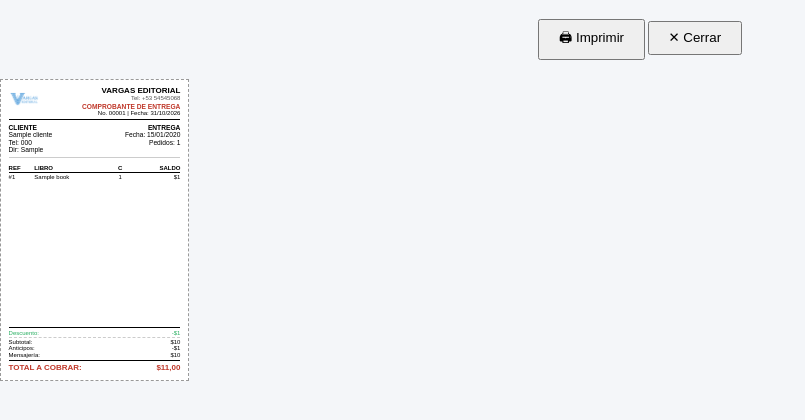
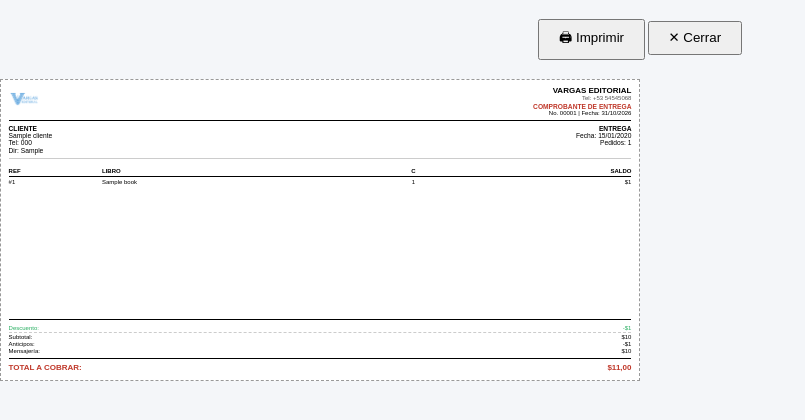
Before and after one commit to yandivd/erp_vargas_editorial, a Django app: page /pedidos/entregas/1/comprobante-carta/ in a window 1280 px wide. Shown: the top 420 px of the page, without its empty margins (0-805 px from the left). Run offline with Django 5.2, Linux system fonts and the light colour scheme; tables that the repository leaves empty hold one stand-in row (values such as "Sample post").

Commit message:
format 5x4

```diff
--- a/templates/impresion_carta_pequena.html
+++ b/templates/impresion_carta_pequena.html
@@ -5,13 +5,18 @@
     <meta charset="UTF-8">
     <title>{% block title %}Documento{% endblock %}</title>
     <style>
-        /* Hoja Carta */
+        /* Hoja Carta - Márgenes al mínimo para aprovechar todo el ancho */
         @page {
             size: Letter;
-            margin: 5mm;
+            margin: 2mm; /* Reducido al mínimo para aprovechar el 100% */
         }
 
-        * { box-sizing: border-box; }
+        * {
+            box-sizing: border-box;
+            /* Forzar la impresión de fondos (colores) */
+            -webkit-print-color-adjust: exact !important;
+            print-color-adjust: exact !important;
+        }
 
         body {
             font-family: Arial, Helvetica, sans-serif;
@@ -22,27 +27,27 @@
             background: #f4f6f9;
         }
 
-        /* Contenedor de etiquetas en 2 columnas */
+        /* Contenedor que ocupa el 100% del ancho */
         .hoja {
             display: flex;
             flex-wrap: wrap;
-            gap: 2mm;
-            justify-content: flex-start;
-            align-content: flex-start;
+            width: 100%;
+            /* Espaciado uniforme entre filas */
+            row-gap: 2mm;
         }
 
-        /* Cada comprobante: 40mm x 80mm */
+        /* Cada comprobante: Ahora usa 50% del ancho, menos un pequeño margen */
         .etiqueta {
-            width: 50mm;
+            width: 50%;
+            padding: 2mm; /* Espacio interno de la etiqueta */
             min-height: 80mm;
-            border: 0.2mm dashed #999;
-            padding: 1.5mm;
             overflow: hidden;
             page-break-inside: avoid;
             display: flex;
             flex-direction: column;
             justify-content: space-between;
             background: white;
+            border: 0.2mm dashed #999; /* Borde para guiar el corte */
         }
 
         /* Cabecera */
@@ -51,7 +56,7 @@
             align-items: center;
             gap: 1mm;
             border-bottom: 0.3mm solid #000;
-            padding-bottom: 0.8mm;
+            padding-bottom: 1mm;
         }
 
         .etq-logo {
@@ -78,14 +83,14 @@
         /* Cuerpo */
         .etq-cuerpo {
             flex: 1;
-            padding: 0.8mm 0;
+            padding: 1.5mm 0;
             font-size: 6pt;
             line-height: 1.2;
             overflow: hidden;
         }
 
         .etq-cuerpo p {
-            margin: 0 0 0.5mm 0;
+            margin: 0 0 0.8mm 0;
         }
 
         .etq-label {
@@ -104,7 +109,7 @@
             font-size: 6.5pt;
             font-weight: bold;
             line-height: 1.1;
-            margin: 0.3mm 0;
+            margin: 0.5mm 0;
             display: -webkit-box;
             -webkit-line-clamp: 2;
             -webkit-box-orient: vertical;
@@ -114,7 +119,7 @@
         /* Pie */
         .etq-footer {
             border-top: 0.3mm solid #000;
-            padding-top: 0.8mm;
+            padding-top: 1mm;
             display: flex;
             justify-content: space-between;
             align-items: flex-end;
@@ -137,7 +142,7 @@
             font-size: 5pt;
             font-weight: bold;
             text-transform: uppercase;
-            padding: 0.3mm 1mm;
+            padding: 0.5mm 1.5mm;
             border-radius: 0.8mm;
             background: #000;
             color: #fff;
@@ -154,19 +159,19 @@
             width: 100%;
             border-collapse: collapse;
             font-size: 5pt;
-            margin: 0.5mm 0;
+            margin: 1mm 0;
         }
 
         .etq-tabla th {
             text-align: left;
             border-bottom: 0.2mm solid #000;
-            padding: 0.3mm 0;
+            padding: 0.5mm 0;
             font-size: 4.5pt;
             text-transform: uppercase;
         }
 
         .etq-tabla td {
-            padding: 0.3mm 0;
+            padding: 0.5mm 0;
             vertical-align: top;
         }
 
@@ -177,21 +182,21 @@
         .etq-totales {
             font-size: 5.5pt;
             border-top: 0.2mm solid #000;
-            padding-top: 0.5mm;
+            padding-top: 1mm;
         }
 
         .etq-totales .fila {
             display: flex;
             justify-content: space-between;
-            margin: 0.2mm 0;
+            margin: 0.3mm 0;
         }
 
         .etq-totales .fila.total-final {
             font-weight: bold;
             font-size: 6.5pt;
             border-top: 0.2mm solid #000;
-            padding-top: 0.5mm;
-            margin-top: 0.5mm;
+            padding-top: 1mm;
+            margin-top: 1mm;
         }
 
         /* Impresión */
@@ -199,6 +204,13 @@
             body { background: white; }
             .etiqueta { border: 0.2mm dashed #ccc; }
             .no-print { display: none !important; }
+
+            /* Forzar que la hoja no tenga márgenes extras en algunos navegadores */
+            html, body {
+                width: 100%;
+                margin: 0 !important;
+                padding: 0 !important;
+            }
         }
     </style>
 </head>
```
